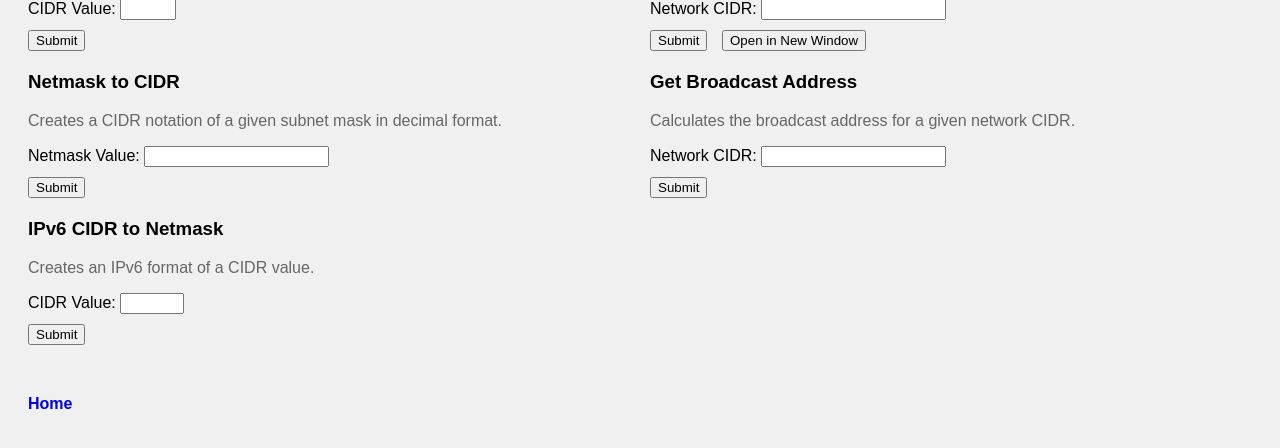
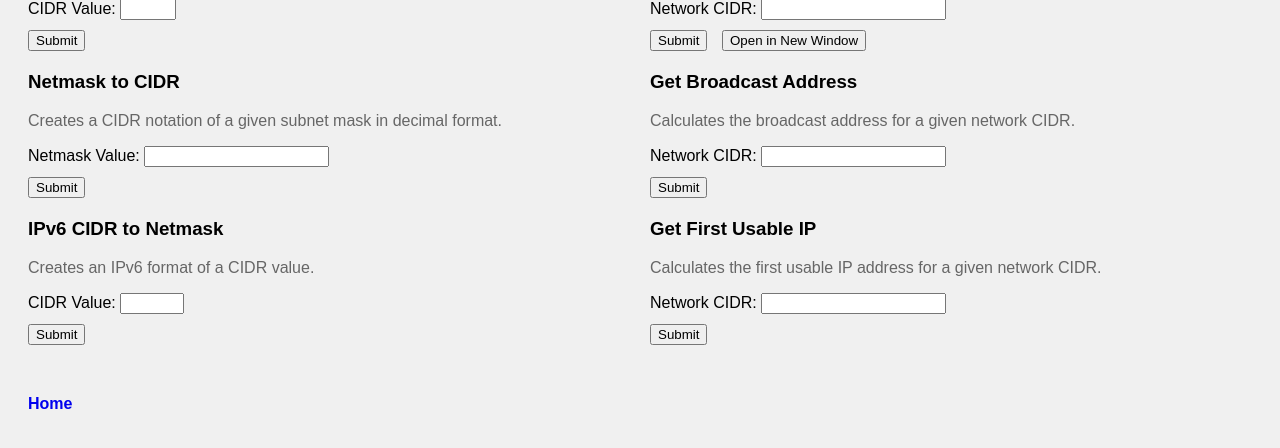
Before and after one commit to sydasif/django-network-app, a Django app: page /ip_addr/ in a window 1280 px wide. Shown: the part 122-570 px from the top of the page. Run offline with Django 5.2, Linux system fonts and the light colour scheme.

Commit message:
added a "Get First Usable IP" tool

```diff
--- a/network_tools/forms.py
+++ b/network_tools/forms.py
@@ -30,3 +30,7 @@ class GetAllHostsForm(forms.Form):
 
 class GetBroadcastAddressForm(forms.Form):
     broadcast_network_cidr = forms.CharField(label="Network CIDR", required=True)
+
+
+class GetFirstUsableForm(forms.Form):
+    first_usable_network_cidr = forms.CharField(label="Network CIDR", required=True)
--- a/network_tools/static/network_tools/ip_tools.js
+++ b/network_tools/static/network_tools/ip_tools.js
@@ -57,7 +57,8 @@ document.addEventListener('DOMContentLoaded', function() {
                 document.getElementById('netmask_v6_result_display').innerHTML = '';
                 document.getElementById('host_list_display').innerHTML = '';
                 document.getElementById('host_list_error_display').innerHTML = '';
-                document.getElementById('broadcast_result_display').innerHTML = '';  // ADDED
+                document.getElementById('broadcast_result_display').innerHTML = '';
+                document.getElementById('first_usable_result_display').innerHTML = '';  // ADDED
 
                 // Store host list data if present
                 if (data.host_list) {
@@ -83,8 +84,10 @@ document.addEventListener('DOMContentLoaded', function() {
                     document.getElementById('host_list_display').innerHTML = hostListHTML;
                 } else if (data.host_list_error) {
                     document.getElementById('host_list_error_display').innerHTML = data.host_list_error;
-                } else if (data.broadcast_result) {  // ADDED
-                    document.getElementById('broadcast_result_display').innerHTML = data.broadcast_result;  // ADDED
+                } else if (data.broadcast_result) {
+                    document.getElementById('broadcast_result_display').innerHTML = data.broadcast_result;
+                } else if (data.first_usable_result) {  // ADDED
+                    document.getElementById('first_usable_result_display').innerHTML = data.first_usable_result;  // ADDED
                 }
             })
             .catch(error => {
--- a/network_tools/templates/network_tools/ip_addr.html
+++ b/network_tools/templates/network_tools/ip_addr.html
@@ -101,20 +101,37 @@
             {% endif %}
         </div>
 
-        <h3>Get Broadcast Address</h3>  <!-- ADDED -->
-        <p>Calculates the broadcast address for a given network CIDR.</p>  <!-- ADDED -->
-        <form id="broadcast_form" action="/ip_addr" method="get" style="margin-bottom: 20px;">  <!-- ADDED -->
+        <h3>Get Broadcast Address</h3>
+        <p>Calculates the broadcast address for a given network CIDR.</p>
+        <form id="broadcast_form" action="/ip_addr" method="get" style="margin-bottom: 20px;">
+            <div style="margin-bottom: 10px;">
+                {{ get_broadcast_address_form.broadcast_network_cidr.label_tag }}
+                {{ get_broadcast_address_form.broadcast_network_cidr }}
+            </div>
+            <div>
+                <button type="submit">Submit</button>
+            </div>
+        </form>
+        <div id="broadcast_result_display" class="result" style="margin-bottom: 20px;">
+            {% if test_result.broadcast_result %}
+                {{ test_result.broadcast_result|linebreaks }}
+            {% endif %}
+        </div>
+
+        <h3>Get First Usable IP</h3>  <!-- ADDED -->
+        <p>Calculates the first usable IP address for a given network CIDR.</p>  <!-- ADDED -->
+        <form id="first_usable_form" action="/ip_addr" method="get" style="margin-bottom: 20px;">  <!-- ADDED -->
             <div style="margin-bottom: 10px;">  <!-- ADDED -->
-                {{ get_broadcast_address_form.broadcast_network_cidr.label_tag }}  <!-- ADDED -->
-                {{ get_broadcast_address_form.broadcast_network_cidr }}  <!-- ADDED -->
+                {{ get_first_usable_form.first_usable_network_cidr.label_tag }}  <!-- ADDED -->
+                {{ get_first_usable_form.first_usable_network_cidr }}  <!-- ADDED -->
             </div>  <!-- ADDED -->
             <div>  <!-- ADDED -->
                 <button type="submit">Submit</button>  <!-- ADDED -->
             </div>  <!-- ADDED -->
         </form>  <!-- ADDED -->
-        <div id="broadcast_result_display" class="result" style="margin-bottom: 20px;">  <!-- ADDED -->
-            {% if test_result.broadcast_result %}  <!-- ADDED -->
-                {{ test_result.broadcast_result|linebreaks }}  <!-- ADDED -->
+        <div id="first_usable_result_display" class="result" style="margin-bottom: 20px;">  <!-- ADDED -->
+            {% if test_result.first_usable_result %}  <!-- ADDED -->
+                {{ test_result.first_usable_result|linebreaks }}  <!-- ADDED -->
             {% endif %}  <!-- ADDED -->
         </div>  <!-- ADDED -->
     </div>
--- a/network_tools/views.py
+++ b/network_tools/views.py
@@ -7,6 +7,7 @@ from netutils.ip import (
     cidr_to_netmaskv6,
     get_all_host,
     get_broadcast_address,  # ADDED
+    get_first_usable,  # ADDED
     is_ip,
     is_netmask,
     netmask_to_cidr,
@@ -129,7 +130,7 @@ def _handle_get_all_hosts(network_cidr_param):
         return {"host_list_error": str(e)}
 
 
-def _handle_get_broadcast_address(broadcast_network_cidr_param):  # ADDED
+def _handle_get_broadcast_address(broadcast_network_cidr_param):
     """Helper function to handle getting the broadcast address from a network CIDR."""
     try:
         broadcast_address = get_broadcast_address(broadcast_network_cidr_param)
@@ -138,14 +139,23 @@ def _handle_get_broadcast_address(broadcast_network_cidr_param):  # ADDED
         return {"broadcast_result": str(e)}
 
 
+def _handle_get_first_usable(first_usable_network_cidr_param):  # ADDED
+    """Helper function to handle getting the first usable IP address from a network CIDR."""
+    try:
+        first_usable_address = get_first_usable(first_usable_network_cidr_param)
+        return {"first_usable_result": f"First usable address: {first_usable_address}"}
+    except ValueError as e:
+        return {"first_usable_result": str(e)}
+
+
 def ip_addr(request):
     """
     Handles various IP address and CIDR/Netmask conversions.
 
-    Retrieves 'cidr', 'netmask', 'cidr_v6', 'network_cidr', or 'broadcast_network_cidr' from GET
-    parameters, performs the requested conversion or calculation using
-    netutils, and either returns a JSON response (for AJAX requests)
-    or renders the IP address tools page.
+    Retrieves 'cidr', 'netmask', 'cidr_v6', 'network_cidr', 'broadcast_network_cidr',
+    or 'first_usable_network_cidr' from GET parameters, performs the requested
+    conversion or calculation using netutils, and either returns a JSON response
+    (for AJAX requests) or renders the IP address tools page.
 
     Context passed to template:
         netmask_result (str, optional): Result of CIDR to Netmask conversion.
@@ -153,14 +163,16 @@ def ip_addr(request):
         netmask_v6_result (str, optional): Result of IPv6 CIDR to Netmask conversion.
         host_list (list, optional): List of host IPs generated from network_cidr.
         host_list_error (str, optional): Error message if network_cidr is invalid.
-        broadcast_result (str, optional): Result of getting broadcast address.  # ADDED
+        broadcast_result (str, optional): Result of getting broadcast address.
+        first_usable_result (str, optional): Result of getting first usable address.  # ADDED
     """
     test_result = {}
     cidr_to_netmask_form = forms.CidrToNetmaskForm(request.GET)
     netmask_to_cidr_form = forms.NetmaskToCidrForm(request.GET)
     cidr_v6_to_netmask_form = forms.CidrV6ToNetmaskForm(request.GET)
     get_all_hosts_form = forms.GetAllHostsForm(request.GET)
-    get_broadcast_address_form = forms.GetBroadcastAddressForm(request.GET)  # ADDED
+    get_broadcast_address_form = forms.GetBroadcastAddressForm(request.GET)
+    get_first_usable_form = forms.GetFirstUsableForm(request.GET)  # ADDED
 
     if request.GET.get("cidr"):
         test_result.update(_handle_cidr_to_netmask(request.GET["cidr"]))
@@ -170,9 +182,13 @@ def ip_addr(request):
         test_result.update(_handle_cidr_v6_to_netmask(request.GET["cidr_v6"]))
     elif request.GET.get("network_cidr"):
         test_result.update(_handle_get_all_hosts(request.GET["network_cidr"]))
-    elif request.GET.get("broadcast_network_cidr"):  # ADDED
+    elif request.GET.get("broadcast_network_cidr"):
         test_result.update(
             _handle_get_broadcast_address(request.GET["broadcast_network_cidr"])
+        )
+    elif request.GET.get("first_usable_network_cidr"):  # ADDED
+        test_result.update(
+            _handle_get_first_usable(request.GET["first_usable_network_cidr"])
         )
 
     if request.headers.get("X-Requested-With") == "XMLHttpRequest":
@@ -187,6 +203,7 @@ def ip_addr(request):
                 "netmask_to_cidr_form": netmask_to_cidr_form,
                 "cidr_v6_to_netmask_form": cidr_v6_to_netmask_form,
                 "get_all_hosts_form": get_all_hosts_form,
-                "get_broadcast_address_form": get_broadcast_address_form,  # ADDED
+                "get_broadcast_address_form": get_broadcast_address_form,
+                "get_first_usable_form": get_first_usable_form,  # ADDED
             },
         )
```
